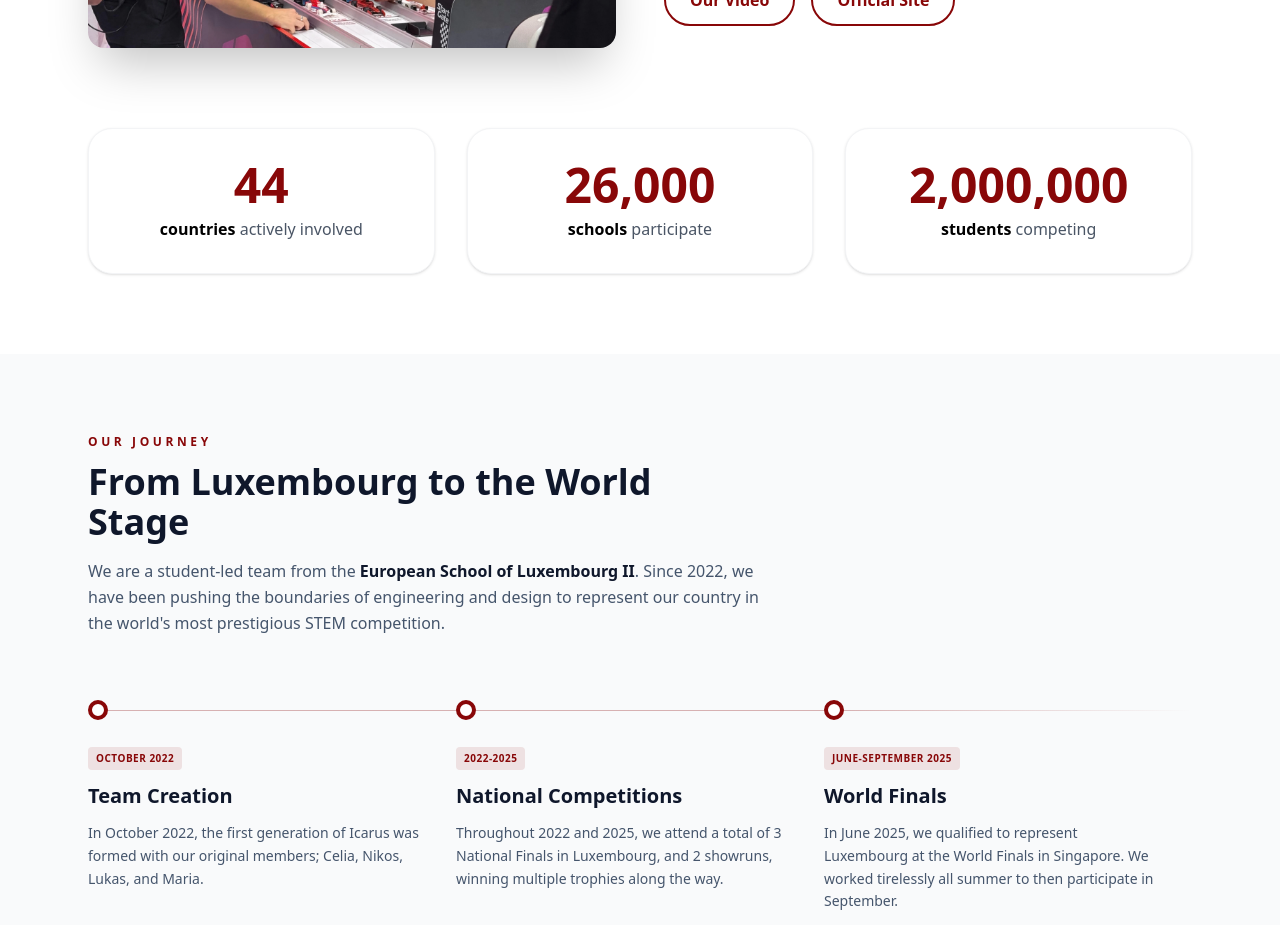
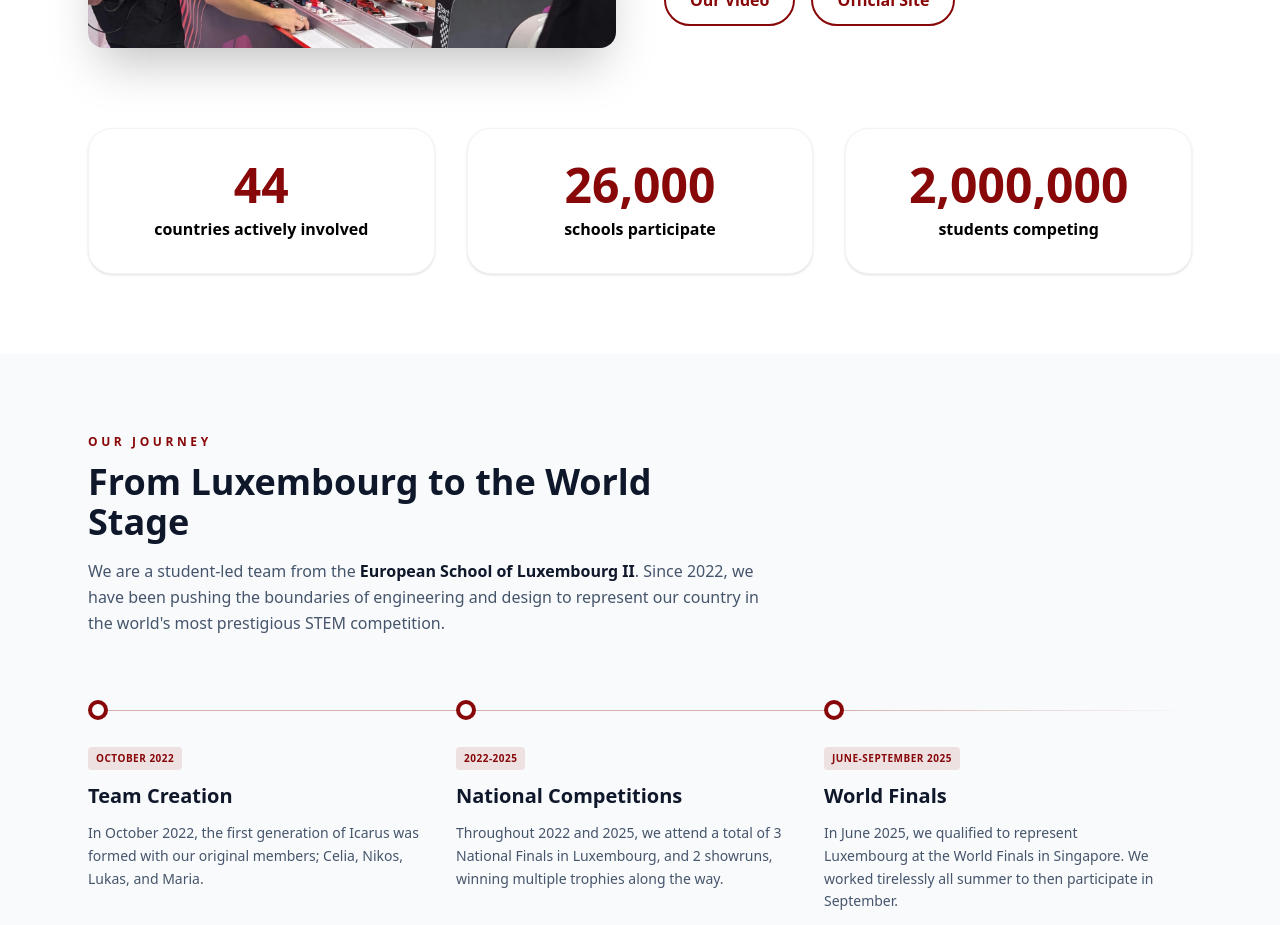
Before and after one commit to ccsio/icarus-website2, a Vue app: page / in a window 1280 px wide. Shown: the part 1360-2285 px from the top of the page. Built offline with nearby package versions, Linux system fonts and the light colour scheme; a web font is replaced by a local one.

Commit message:
fixed i18n for stem racing

```diff
--- a/src/components/StemRacing.vue
+++ b/src/components/StemRacing.vue
@@ -1,82 +1,67 @@
 <script setup>
-import { ref, onMounted, onUnmounted } from 'vue'
+import { ref, reactive, onMounted, onUnmounted } from 'vue'
 import { useI18n } from 'vue-i18n'
 
-const { t, locale } = useI18n()
+const { t, tm } = useI18n()
 
 const statsEl = ref(null)
-const hasAnimated = ref(false)
+const animated = ref(false)
 
-// Define the targets directly from i18n
-// Note: Ensure your i18n JSON has these as numbers or strings that can be cast
-const statsData = [
-  { key: 'countries', target: 44 },
-  { key: 'schools', target: 26000 },
-  { key: 'students', target: 2000000 }
-]
+const targets = {
+  countries: 44,
+  schools: 26000,
+  students: 2000000
+}
 
-// Reactive object to hold the current display values
-const displayValues = ref({
+const displayValues = reactive({
   countries: 0,
   schools: 0,
   students: 0
 })
 
-const formatNumber = (n) => {
-  return new Intl.NumberFormat(locale.value).format(n)
+const formatNumber = (n) => new Intl.NumberFormat('en-US').format(Math.round(n))
+
+const animateCountUp = () => {
+  if (animated.value) return
+  animated.value = true
+
+  const duration = 2000
+  const start = performance.now()
+
+  const tick = (now) => {
+    const progress = Math.min((now - start) / duration, 1)
+    const ease = 1 - Math.pow(1 - progress, 3)
+
+    for (const key in targets) {
+      displayValues[key] = targets[key] * ease
+    }
+
+    if (progress < 1) requestAnimationFrame(tick)
+  }
+
+  requestAnimationFrame(tick)
 }
 
-const animate = (duration = 1500) => {
-  if (hasAnimated.value) return
-  hasAnimated.value = true
+let observer = null
 
-  const start = performance.now()
-
-  const step = (now) => {
-    const progress = Math.min(1, (now - start) / duration)
-    // Ease out cubic function
-    const easedProgress = 1 - Math.pow(1 - progress, 3)
-
-    statsData.forEach(stat => {
-      displayValues.value[stat.key] = Math.floor(stat.target * easedProgress)
-    })
-
-    if (progress < 1) {
-      requestAnimationFrame(step)
-    } else {
-      // Ensure we hit the exact targets at the end
-      statsData.forEach(stat => {
-        displayValues.value[stat.key] = stat.target
-      })
-    }
-  }
-
-  requestAnimationFrame(step)
-}
-
-let observer
 onMounted(() => {
-  observer = new IntersectionObserver((entries) => {
-    if (entries[0].isIntersecting) {
-      animate()
-    }
-  }, { threshold: 0.2 })
-
+  observer = new IntersectionObserver(
+    ([entry]) => { if (entry.isIntersecting) animateCountUp() },
+    { threshold: 0.3 }
+  )
   if (statsEl.value) observer.observe(statsEl.value)
 })
 
-onUnmounted(() => {
-  if (observer) observer.disconnect()
-})
+onUnmounted(() => observer?.disconnect())
 </script>
 
 <template>
   <section id="stem-racing" class="max-w-6xl mx-auto px-6 py-20 scroll-mt-20">
     <div class="text-center mb-12">
       <h2 class="text-3xl md:text-5xl font-bold uppercase font-dela tracking-tight">
-        STEM Racing
+        {{ $t('home.stem.title') }}
       </h2>
-      <p class="text-gray-500 italic mt-2 text-lg">What is it?</p>
+      <p class="text-gray-500 italic mt-2 text-lg">{{ $t('home.stem.subtitle') }}</p>
     </div>
 
     <div class="grid lg:grid-cols-2 gap-12 items-center">
@@ -84,12 +69,12 @@ onUnmounted(() => {
       <div class="relative group overflow-hidden rounded-2xl shadow-2xl">
         <img
           src="/images/starting_grid_world_finals.webp"
-          alt="World Finals 2025"
-          class="w-full aspect-[4/3] object-cover transition-transform duration-500 group-hover:scale-105"
+          :alt="$t('home.stem.imageCaption')"
+          class="w-full aspect-4/3 object-cover transition-transform duration-500 group-hover:scale-105"
         />
-        <div class="absolute inset-0 bg-gradient-to-t from-black/80 via-transparent to-transparent opacity-0 group-hover:opacity-100 transition-opacity duration-300 flex items-end p-6">
+        <div class="absolute inset-0 bg-linear-to-t from-black/80 via-transparent to-transparent opacity-0 group-hover:opacity-100 transition-opacity duration-300 flex items-end p-6">
           <p class="text-white text-sm md:text-base font-medium">
-            Petar on the starting grid at World Finals 2025
+            {{ $t('home.stem.imageCaption') }}
           </p>
         </div>
       </div>
@@ -97,19 +82,21 @@ onUnmounted(() => {
       <!-- Content Section -->
       <div class="space-y-6">
         <p class="text-lg md:text-xl text-gray-700 leading-relaxed text-justify">
-          STEM Racing, formerly known as F1 in Schools, is an international educational program that encourages
-          <span class="text-icarus-red font-bold">students</span> to learn about science, technology, engineering, and mathematics
-          (<span class="font-bold text-icarus-red">STEM</span>) through designing, building, and racing
-          <span class="font-bold text-icarus-red">miniature Formula One cars</span>.
-          The program promotes hands-on learning and helps students develop important skills such as teamwork, problem-solving, and project management.
+          {{ $t('home.stem.body_part_1') }}
+          <span class="text-icarus-red font-bold">{{ $t('home.stem.keywords.students') }}</span>
+          {{ $t('home.stem.body_part_2') }}
+          <span class="font-bold text-icarus-red">{{ $t('home.stem.keywords.stem') }}</span>
+          {{ $t('home.stem.body_part_3') }}
+          <span class="font-bold text-icarus-red">{{ $t('home.stem.keywords.cars') }}</span>
+          {{ $t('home.stem.body_part_4') }}
         </p>
 
         <div class="flex flex-wrap gap-4 pt-4">
           <a href="/video/" target="_blank" class="px-6 py-3 border-2 border-icarus-red text-icarus-red font-bold rounded-full hover:bg-icarus-red hover:text-white transition-all duration-300">
-            Our Video
+            {{ $t('home.stem.ctaVideo') }}
           </a>
           <a href="https://www.stemracing.com/" target="_blank" class="px-6 py-3 border-2 border-icarus-red text-icarus-red font-bold rounded-full hover:bg-icarus-red hover:text-white transition-all duration-300">
-            Official Site
+            {{ $t('home.stem.ctaOfficial') }}
           </a>
         </div>
       </div>
@@ -117,30 +104,16 @@ onUnmounted(() => {
 
     <!-- Stats Section -->
     <div ref="statsEl" class="mt-20 grid grid-cols-1 md:grid-cols-3 gap-8">
-      <div class="bg-white p-8 rounded-3xl shadow-sm border border-gray-100 text-center hover:shadow-md transition-shadow">
+      <div
+        v-for="stat in ['countries', 'schools', 'students']"
+        :key="stat"
+        class="bg-white p-8 rounded-3xl shadow-sm border border-gray-100 text-center hover:shadow-md transition-shadow"
+      >
         <div class="text-icarus-red font-black text-4xl md:text-5xl mb-2 tabular-nums">
-          {{ formatNumber(displayValues.countries) }}
+          {{ formatNumber(displayValues[stat]) }}
         </div>
         <p class="text-gray-600 font-medium">
-          <span class="text-black font-bold">countries</span> actively involved
-        </p>
-      </div>
-
-      <div class="bg-white p-8 rounded-3xl shadow-sm border border-gray-100 text-center hover:shadow-md transition-shadow">
-        <div class="text-icarus-red font-black text-4xl md:text-5xl mb-2 tabular-nums">
-          {{ formatNumber(displayValues.schools) }}
-        </div>
-        <p class="text-gray-600 font-medium">
-          <span class="text-black font-bold">schools</span> participate
-        </p>
-      </div>
-
-      <div class="bg-white p-8 rounded-3xl shadow-sm border border-gray-100 text-center hover:shadow-md transition-shadow">
-        <div class="text-icarus-red font-black text-4xl md:text-5xl mb-2 tabular-nums">
-          {{ formatNumber(displayValues.students) }}
-        </div>
-        <p class="text-gray-600 font-medium">
-          <span class="text-black font-bold">students</span> competing
+          <span class="text-black font-bold">{{ $t(`home.stem.stats.${stat}.label`) }}</span>
         </p>
       </div>
     </div>
--- a/src/i18n/locales/en.json
+++ b/src/i18n/locales/en.json
@@ -9,26 +9,25 @@
         "stem": {
             "title": "STEM Racing",
             "subtitle": "What is it?",
-            "body": "STEM Racing, formerly known as F1 in Schools, is an international educational program that encourages {students} to learn about science, technology, engineering, and mathematics ({stem}) through designing, building, and racing {cars}. ...",
+            "body_part_1": "STEM Racing, formerly known as F1 in Schools, is an international educational program that encourages ",
+            "body_part_2": " to learn about science, technology, engineering, and mathematics (",
+            "body_part_3": ") through designing, building, and racing ",
+            "body_part_4": ". The program promotes hands-on learning and helps students develop important skills such as teamwork, problem-solving, and project management.",
+            "keywords": {
+                "students": "students",
+                "stem": "STEM",
+                "cars": "miniature Formula One cars"
+            },
             "ctaVideo": "Our Video",
-            "ctaOfficial": "STEM Racing",
+            "ctaOfficial": "Official Site",
             "imageCaption": "Petar on the starting grid at World Finals 2025",
             "stats": {
-                "countries": {
-                    "label": "countries are actively involved.",
-                    "value": 44
-                },
-                "schools": {
-                    "label": "schools participate in the challenge.",
-                    "value": 26000
-                },
-                "students": {
-                    "label": "students compete for 1st place.",
-                    "value": 2000000
+                "countries": { "label": "countries actively involved" },
+                "schools": { "label": "schools participate" },
+                "students": { "label": "students competing" }
                 }
-            }
-        },
-        "timeline": {
+            },
+            "timeline": {
             "item1": {
                 "date": "October 2022",
                 "title": "Team Creation",
```
